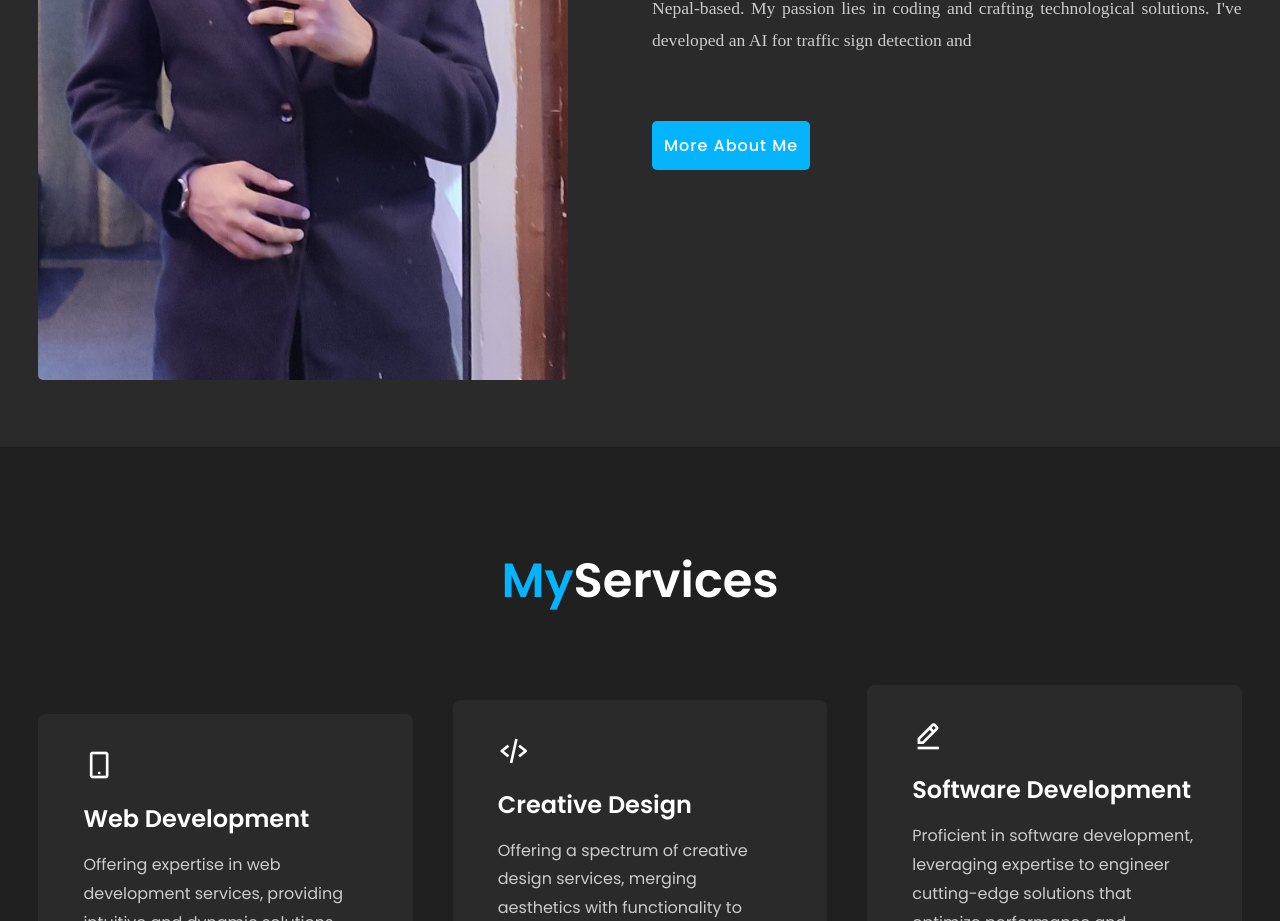
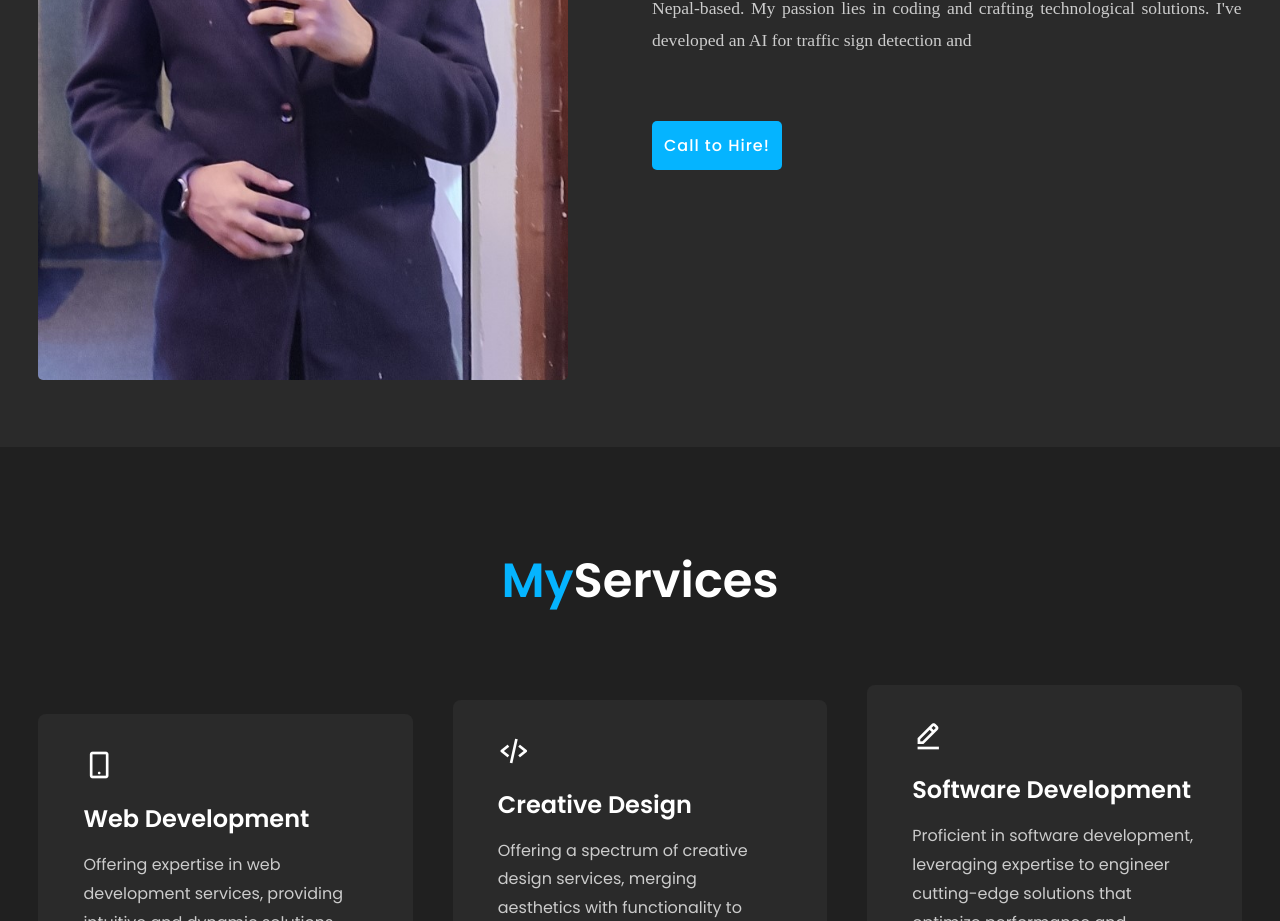
Before and after one commit to kinganish69/personal-site, a plain HTML site: page index.html in a window 1280 px wide. Shown: the part 1300-2221 px from the top of the page. Drawn offline with nearby package versions, Linux system fonts and the light colour scheme.

Commit message:
Update index.html

```diff
--- a/index.html
+++ b/index.html
@@ -63,7 +63,7 @@
 				travelers' memories. Presently, I'm the Co-owner at SprakMinds Tech Pvt. Ltd., where I contribute to
 				technological innovation and solutions.
 			</p>
-			<a href="#" class="btn">More About Me</a>
+			<a href="tel:+9779865028448" class="btn">Call to Hire!</a>
 		</div>
 	</section>
 
```
